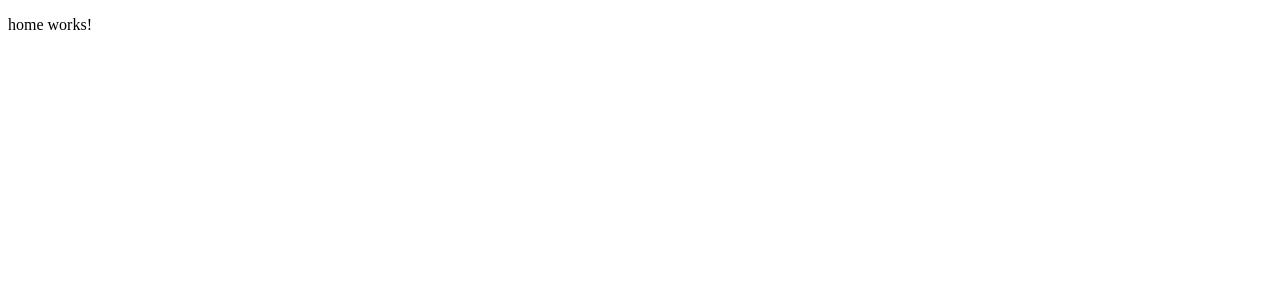
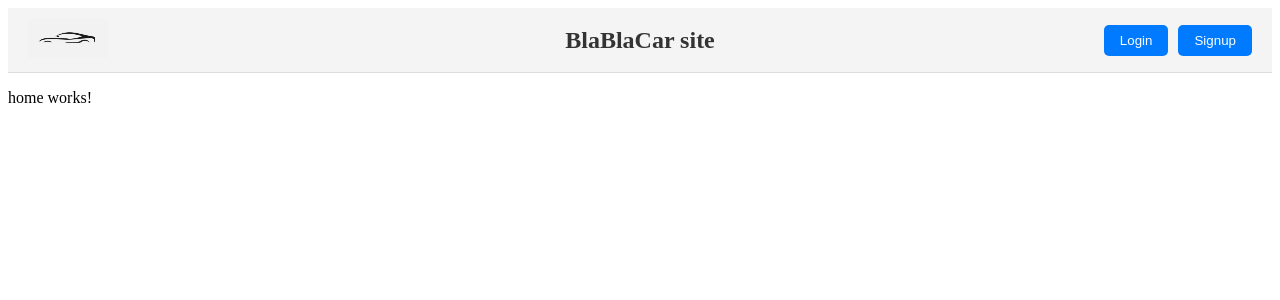
Before and after one commit to totoLab/frontendBlaBlaCar, an Angular app: page /home in a window 1280 px wide. Shown: the top 300 px of the page. Built offline with nearby package versions, Linux system fonts and the light colour scheme.

Commit message:
changed tag to target component and not html

```diff
--- a/src/app/ads-list/ads-list.component.html
+++ b/src/app/ads-list/ads-list.component.html
@@ -1,4 +1,4 @@
-<header></header>
+<app-header/>
 <div>
   <div *ngIf="ads.length > 0" class="ads-container">
     <h2>Available Ads</h2>
--- a/src/app/home/home.component.html
+++ b/src/app/home/home.component.html
@@ -1,2 +1,2 @@
-<header></header>
+<app-header/>
 <p>home works!</p>
```
